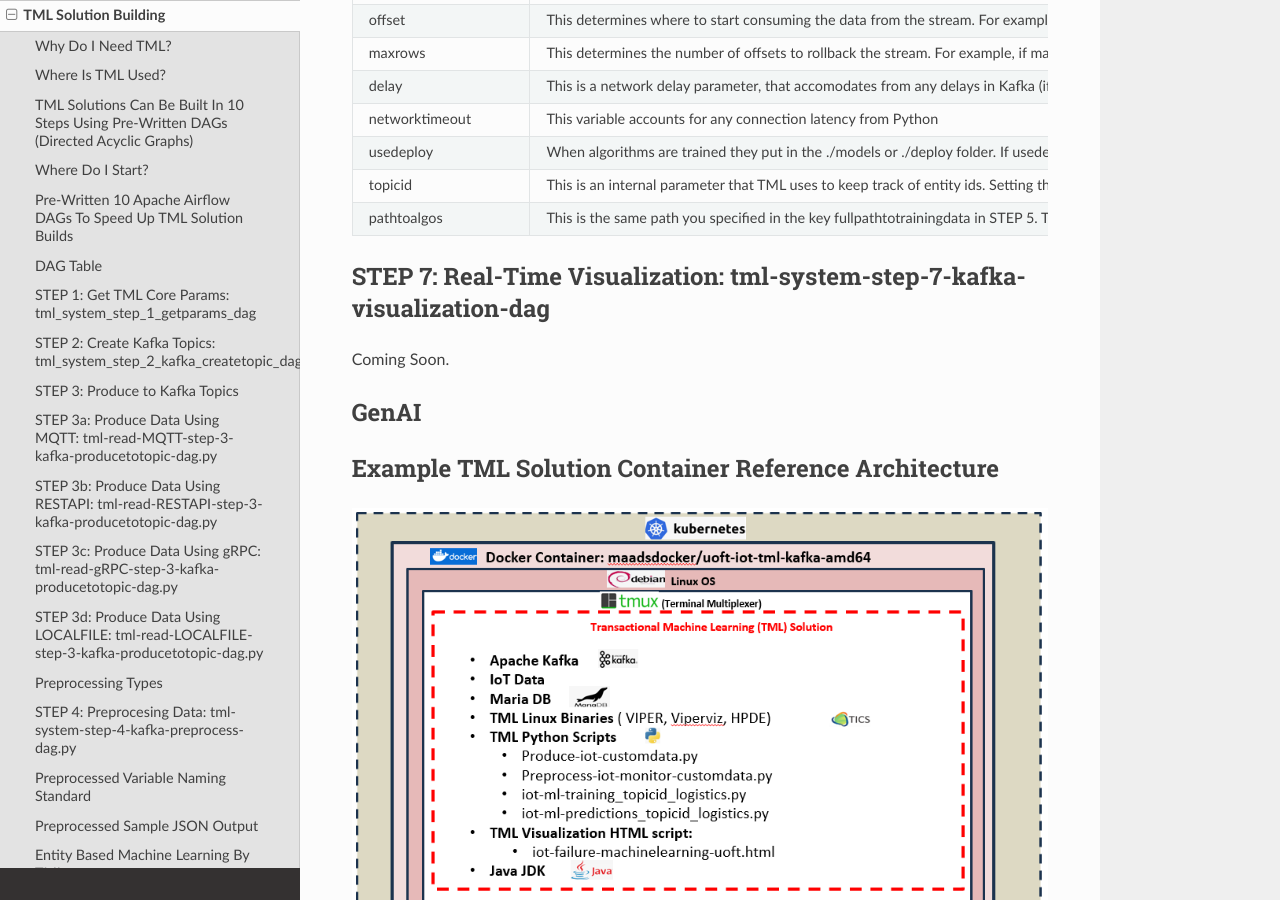
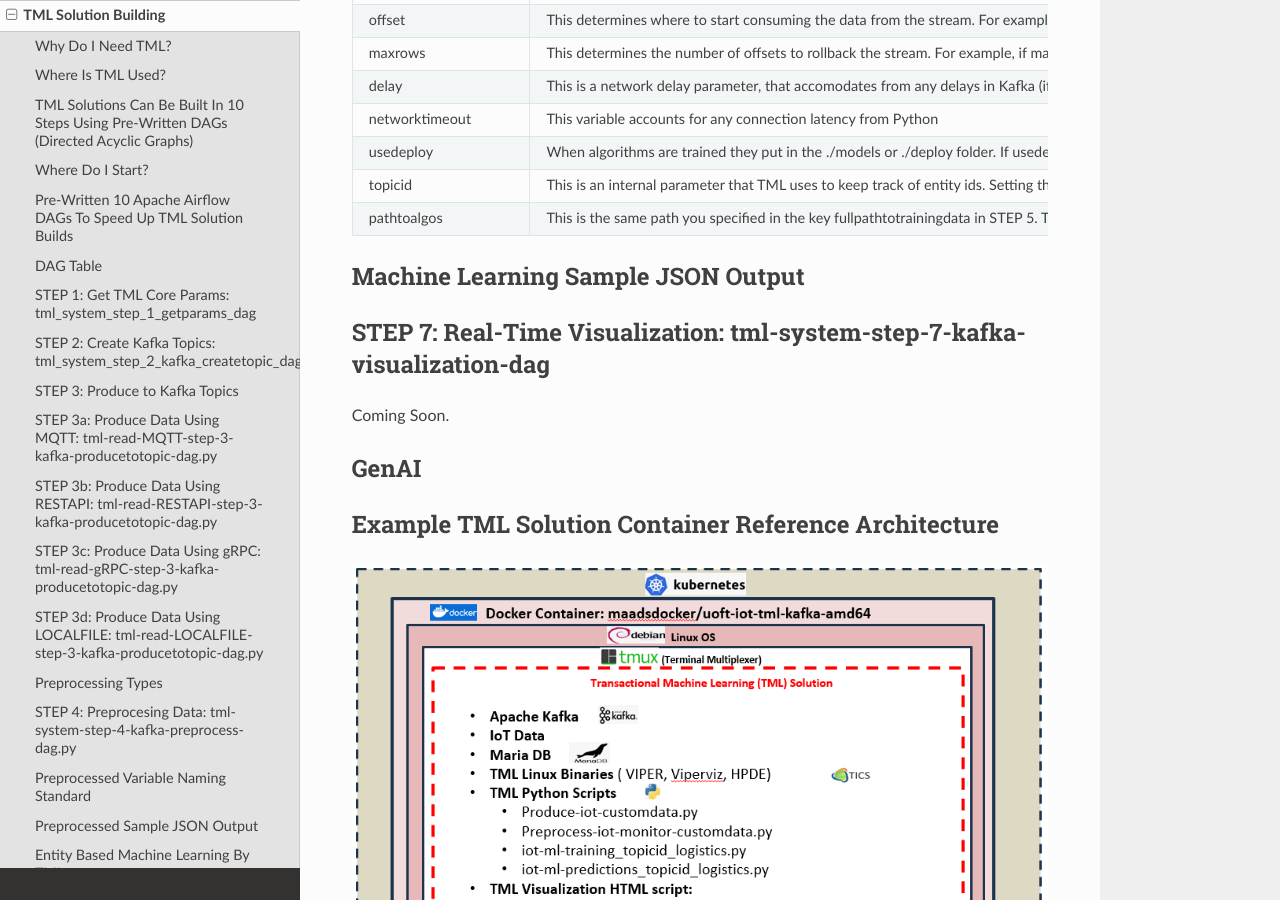
Before and after one commit to smaurice101/readthedocs, a Sphinx documentation site: the page built from docs/source/tmlbuilds.rst, in a window 1280 px wide and 900 px high, scrolled down 26389 px. Built offline with Sphinx 7.4.7 and the Read the Docs theme 2.0.0, drawn with Linux system fonts in a browser that asks for light colours.

Commit message:
Update tmlbuilds.rst

```diff
--- a/docs/source/tmlbuilds.rst
+++ b/docs/source/tmlbuilds.rst
@@ -1528,6 +1528,9 @@
      - This is the same path you specified in the key fullpathtotrainingdata in STEP 5.  This is the location of the training datasets and algorithms.   This is
        also important if you wanted to keep track of training datasets for auditing and governance.
 
+Machine Learning Sample JSON Output
+-----------------------------
+
 STEP 7: Real-Time Visualization: tml-system-step-7-kafka-visualization-dag
 -----------------------------------------------
 
```
